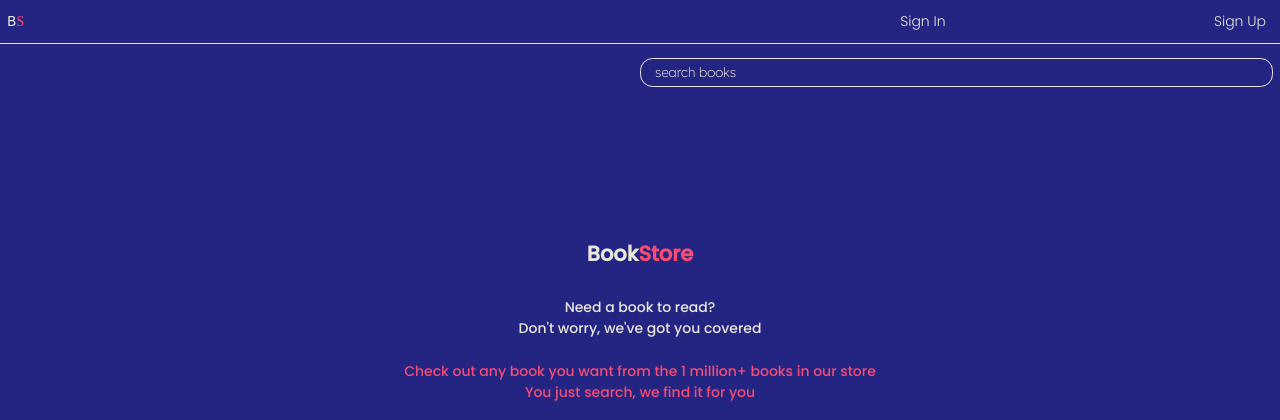
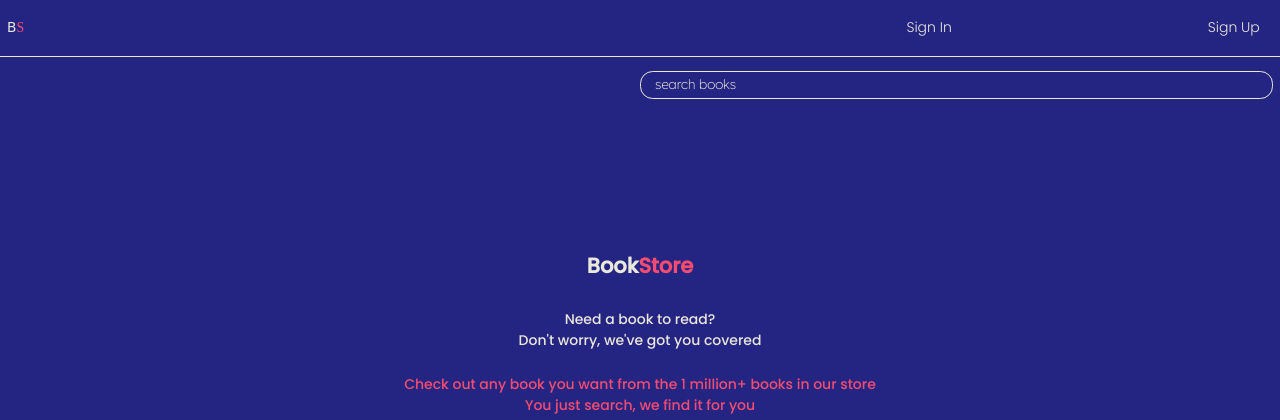
Before and after one commit to dExtinctedCoder/Django-bookStore, a Django app: page / in a window 1280 px wide. Shown: the top 420 px of the page. Run offline with Django 4.2, Linux system fonts and the light colour scheme; some web fonts are replaced.

Commit message:
BookStoreApp: Modify home.html templates

```diff
--- a/templates/home.html
+++ b/templates/home.html
@@ -5,7 +5,7 @@
   <meta http-equiv="X-UA-Compatible" content="IE=edge">
   <meta name="viewport" content="width=device-width, initial-scale=1.0">
   <link rel="stylesheet" href="https://fonts.googleapis.com/css2?family=Material+Symbols+Sharp:opsz,wght,FILL,GRAD@48,400,0,0" />
-  <title>Document</title>
+  <title>Home Page</title>
 </head>
 
 <style>
@@ -40,6 +40,12 @@
     text-decoration: none;
     display: block;
     font-weight: 300;
+    width: 100%;
+    padding: 0.3rem;
+    border: 2px solid rgb(51, 51, 51, 0);
+  }
+  a:hover {
+    border-bottom: 2px solid var(--outline-color);
   }
   h2 {
     font-weight: 700;
```
